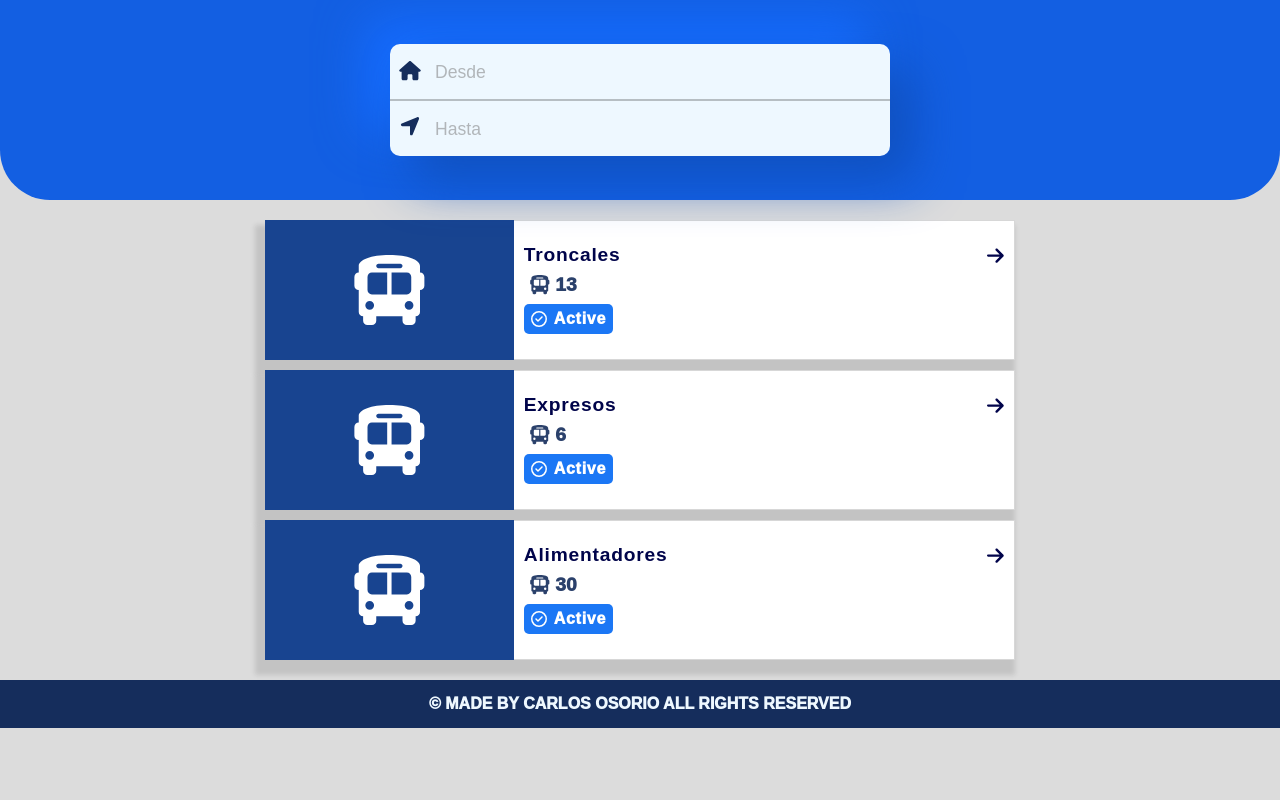
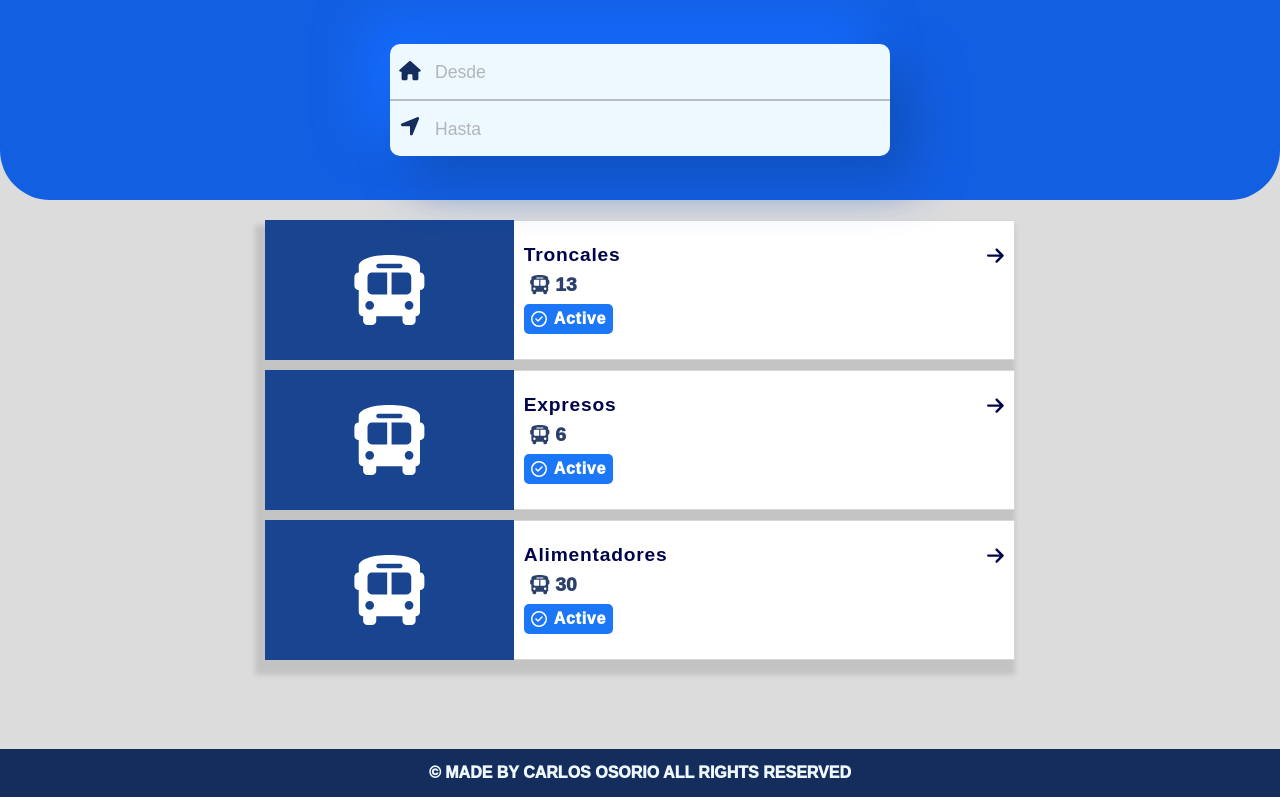
Before and after one commit to cosorio16/metroUI, a React (Vite) app: page / in a window 1280 px wide. Built offline with nearby package versions, Linux system fonts and the light colour scheme; a web font is replaced by a local one.

Commit message:
Fixing footer home page App.jsx

```diff
--- a/src/App.css
+++ b/src/App.css
@@ -1,6 +1,5 @@
 .main_container {
-  height: auto;
-  min-height: 100vh;
+  min-height: calc(100vh - 51px);
   background-color: #dcdcdc;
 }
 
--- a/src/App.jsx
+++ b/src/App.jsx
@@ -15,8 +15,8 @@ function App() {
           <Card transportName={"Expresos"} delay={".3s"}></Card>
           <Card transportName={"Alimentadores"} delay={".5s"}></Card>
         </div>
+      </div>
       <Footer></Footer>
-      </div>
     </>
   );
 }
```
Also changed, not shown: src/data/csvjson.js, 1 other file (tests, documents, lock files or other folders).
